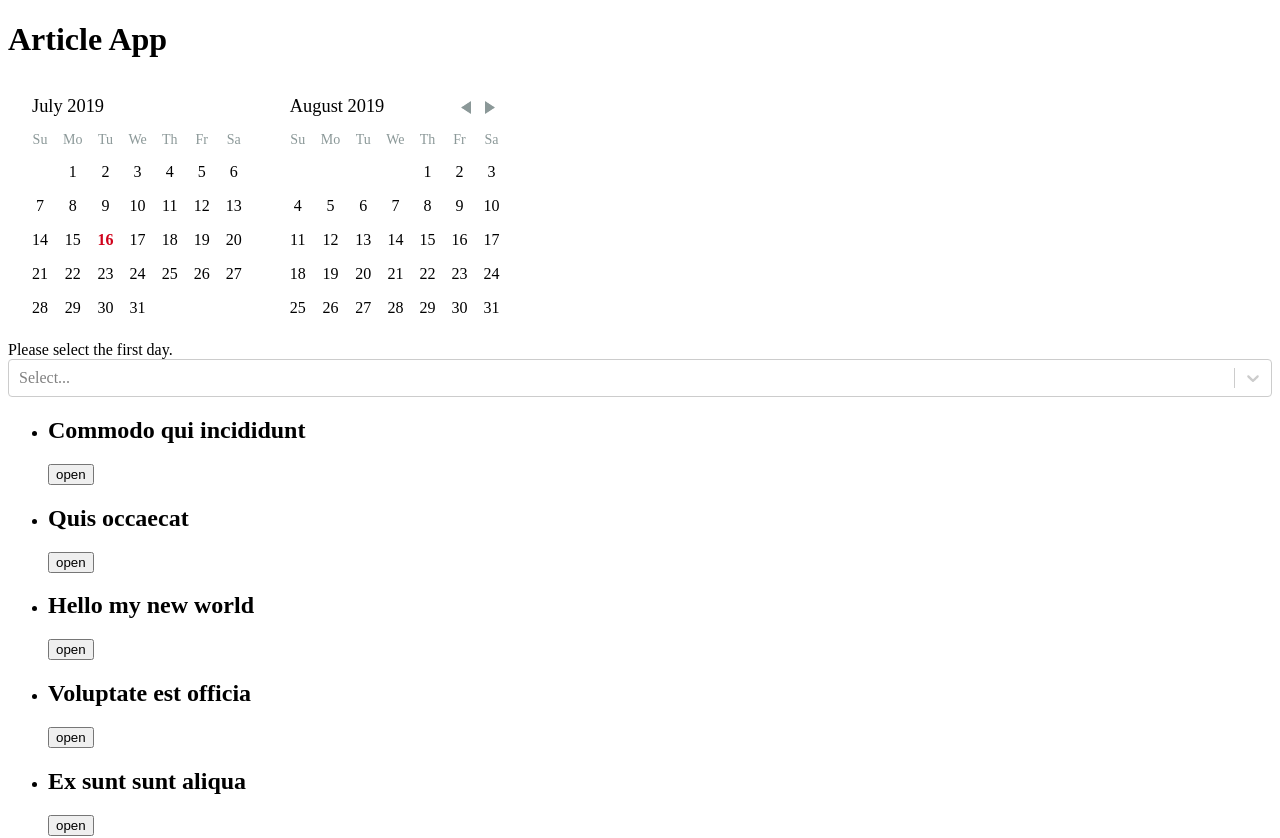
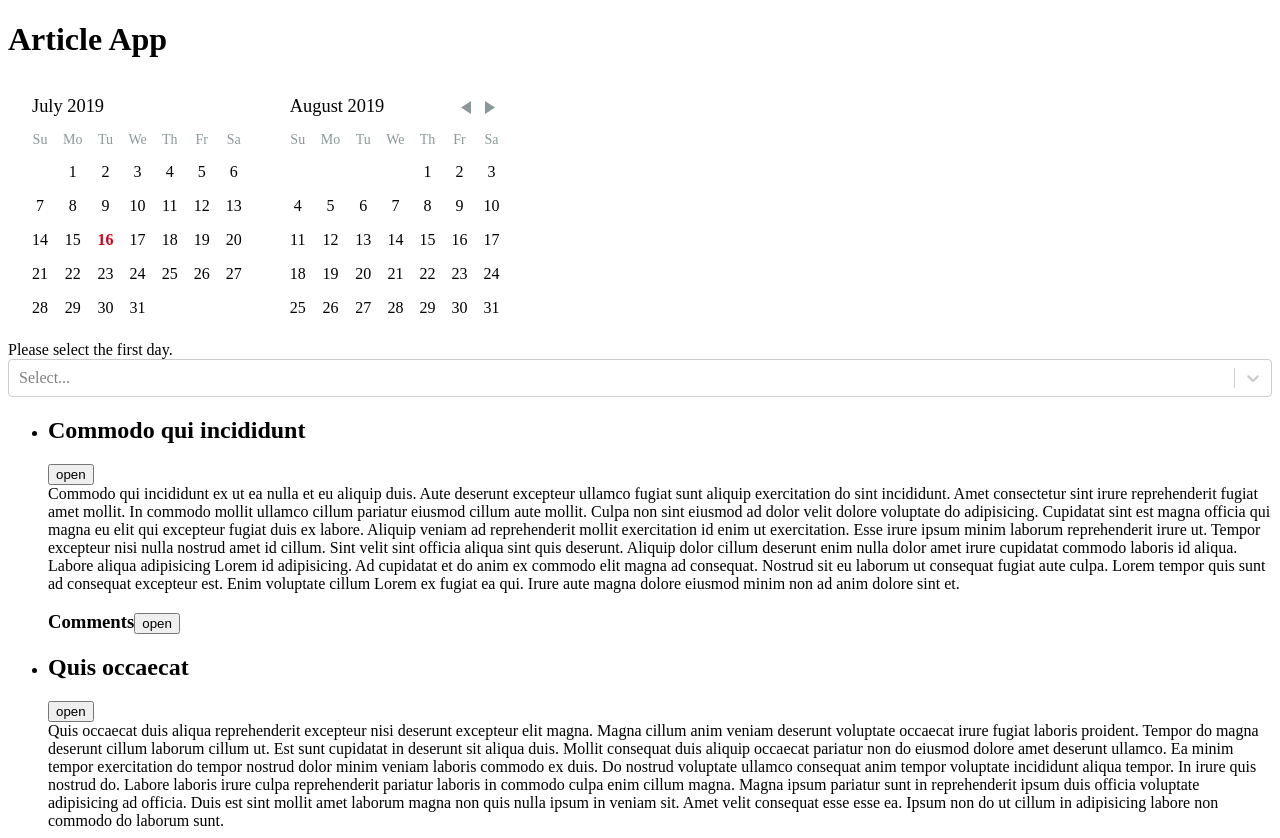
Before and after one commit to Water34545/react_lessons, a React (Create React App) app: page / in a window 1280 px wide. Shown: the top 838 px of the page. Built offline with nearby package versions, Linux system fonts and the light colour scheme.

Commit message:
refactor

```diff
--- a/src/components/article.js
+++ b/src/components/article.js
@@ -16,12 +16,13 @@ class Article extends Component {
 
   getBody() {
     const { isOpen, article } = this.props;
-    if (!isOpen) return null;
     return (
-      <section>
-        {article.text}
-        <CommentsList comments={article.comments} />
-      </section>
+      !isOpen && (
+        <section>
+          {article.text}
+          <CommentsList comments={article.comments} />
+        </section>
+      )
     );
   }
 }
--- a/src/components/comments-list.js
+++ b/src/components/comments-list.js
@@ -4,8 +4,7 @@ import useAccordionItem from "../custom-hooks/accordionItem";
 
 export default function ArticleList({ comments }) {
   const { isOpen, toggleOpen } = useAccordionItem();
-  const commentItems =
-    comments != "undefined"
+  const commentItems = comments
     ? comments.map(comment => (
         <li key={comment.id}>
           <Comment comment={comment} />
```
Lines whose indentation alone changed are shown as unchanged.
